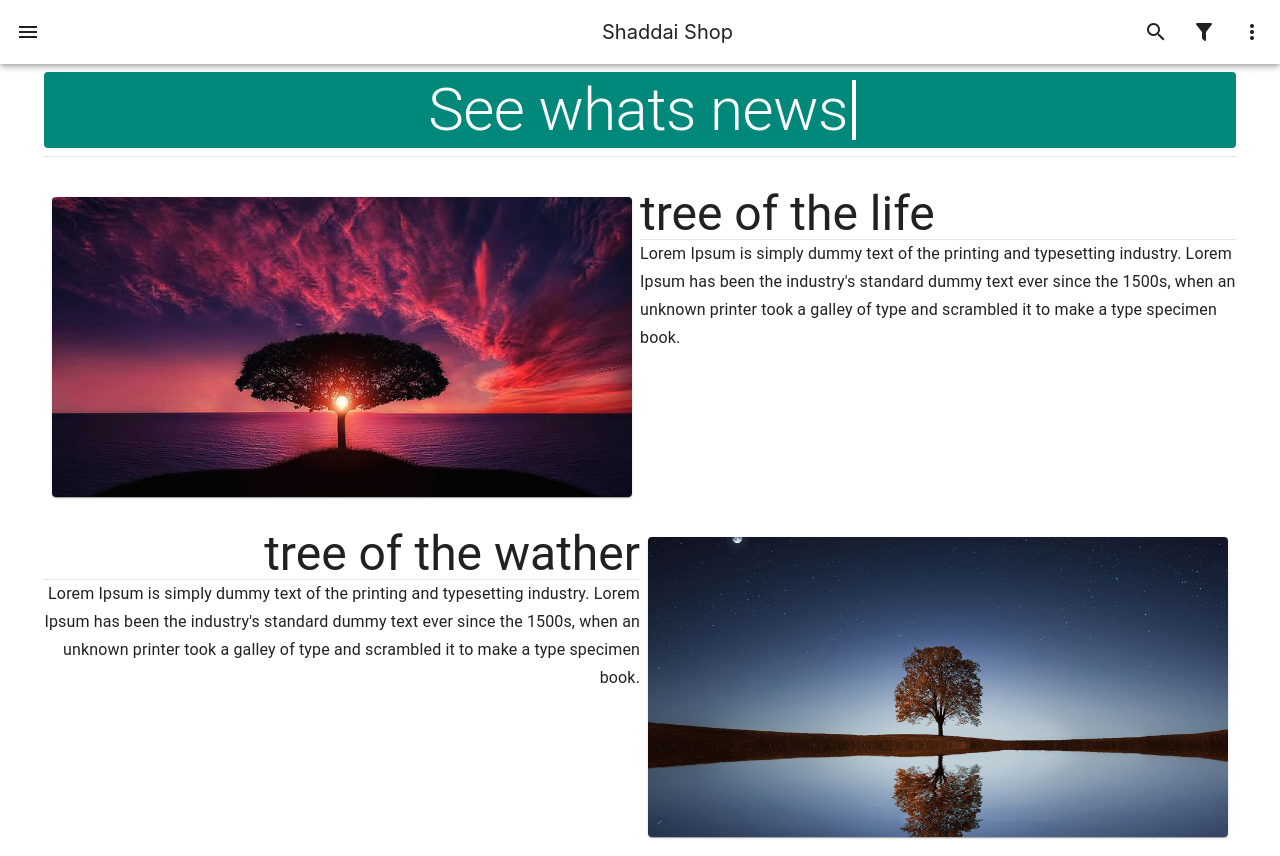
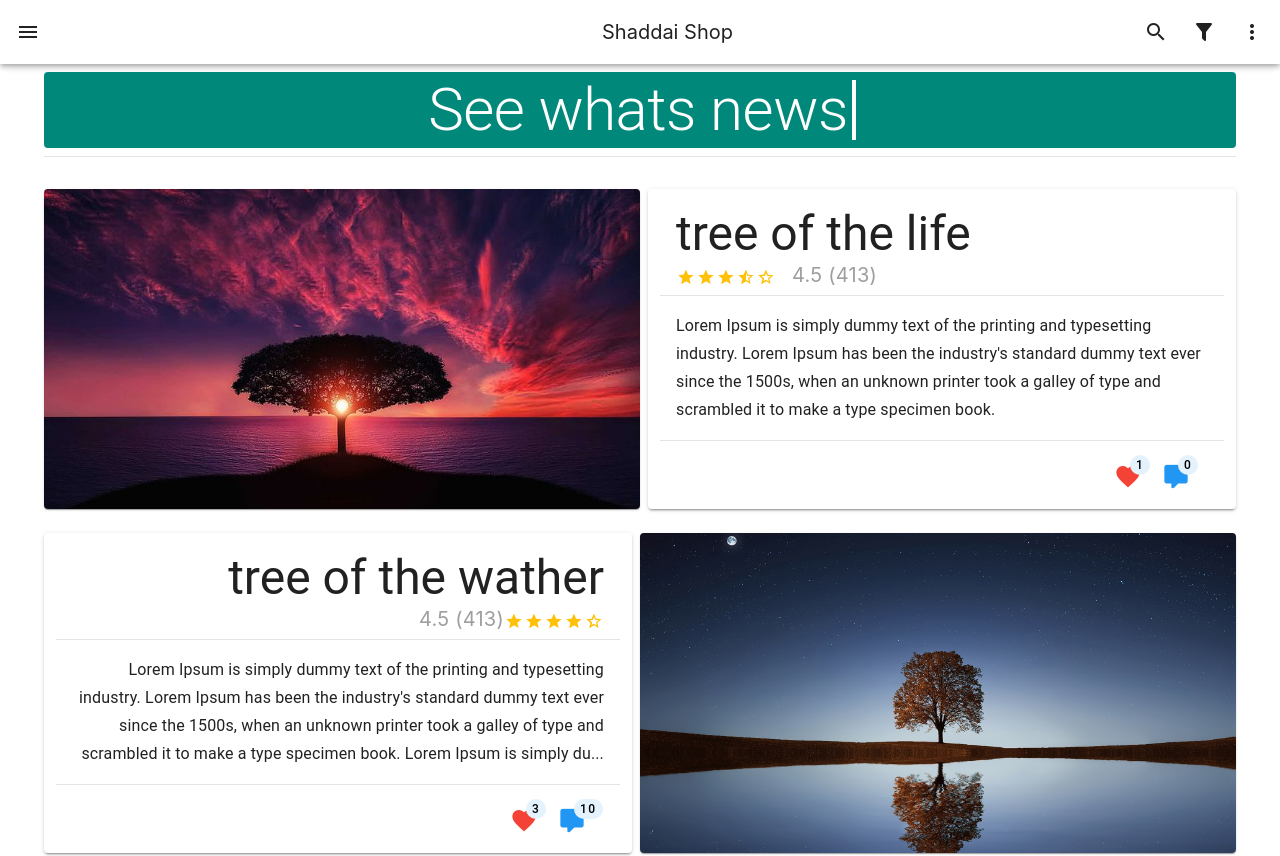
Before and after one commit to danielmen-mx/cupboard, a Vue app: page / in a window 1280 px wide. Shown: the top 856 px of the page. Built offline with nearby package versions, Linux system fonts and the light colour scheme.

Commit message:
#comment finish posts file

```diff
--- a/src/components/Home/Posts.vue
+++ b/src/components/Home/Posts.vue
@@ -5,7 +5,7 @@
   >
     <v-row no-gutters v-if="indexPair(i) == true" class="py-6">
       <v-col
-        class="pa-2"
+        class="mr-2"
         sm="5"
         md="6"
       >
@@ -14,7 +14,7 @@
             :src="post.img"
             lazy-src="/logo/shadai-main.jpeg"
             @click="redirect(post.id)"
-            height="300"
+            height="320"
             cover
             class="cursor-pointer"
           >
@@ -30,19 +30,121 @@
         </v-card>
       </v-col>
       <v-col class="text-left">
-        <p class="text-h3">{{ post.title }}</p>
-        <v-divider></v-divider>
-        <p class="text-subtitle-1">{{ post.description }}</p>
+        <v-hover>
+          <template v-slot:default="{ isHovering, props }">
+            <v-card
+              class="elevation-2 pa-3"
+              v-bind="props"
+              :color="isHovering ? 'light-green' : undefined"
+              height="320"
+            >
+              <v-card-title>
+                <p class="text-h3 pb-3">{{ post.title }}</p>
+                <v-row
+                  align="center"
+                  class="mx-0 pb-2"
+                >
+                  <v-rating
+                    :model-value="post.rating"
+                    color="amber"
+                    density="compact"
+                    half-increments
+                    readonly
+                    size="small"
+                  ></v-rating>
+
+                  <div class="text-grey ms-4">
+                    4.5 (413)
+                  </div>
+                </v-row>
+              </v-card-title>
+              <v-divider></v-divider>
+              <v-card-text>
+                <p class="text-subtitle-1">{{ limitText(post.description) }}</p>
+              </v-card-text>
+              <v-divider></v-divider>
+              <v-card-actions>
+                <v-list-item class="w-100">
+                  <template v-slot:append>
+                    <div class="justify-self-end">
+                      <v-btn icon>
+                        <v-badge :content="post.reaction" color="blue-lighten-5">
+                          <v-icon size="large" icon="mdi-heart" color="red" @click="addReaction(post)"></v-icon>
+                        </v-badge>
+                      </v-btn>
+                    </div>
+                    <v-btn icon>
+                      <v-badge :content="post.comments" color="blue-lighten-5">
+                        <v-icon size="large" icon="mdi-comment" color="blue" @click="redirect(post.id)"></v-icon>
+                      </v-badge>
+                    </v-btn>
+                  </template>
+                </v-list-item>
+              </v-card-actions>
+            </v-card>
+          </template>
+        </v-hover>
       </v-col>
     </v-row>
+
     <v-row no-gutters v-else>
       <v-col class="text-right">
-        <p class="text-h3">{{ post.title }}</p>
-        <v-divider></v-divider>
-        <p class="text-subtitle-1">{{ post.description }}</p>
+        <v-hover>
+          <template v-slot:default="{ isHovering, props }">
+            <v-card
+              class="elevation-2 pa-3"
+              v-bind="props"
+              :color="isHovering ? 'light-green' : undefined"
+              height="320"
+            >
+              <v-card-title>
+                <p class="text-h3 pb-3">{{ post.title }}</p>
+                <v-row
+                  class="mx-0 pb-2 d-flex flex-row-reverse"
+                >
+                  <v-rating
+                    :model-value="post.rating"
+                    color="amber"
+                    density="compact"
+                    half-increments
+                    readonly
+                    size="small"
+                  ></v-rating>
+
+                  <div class="text-grey ms-4">
+                    4.5 (413)
+                  </div>
+                </v-row>
+              </v-card-title>
+              <v-divider></v-divider>
+              <v-card-text>
+                <p class="text-subtitle-1">{{ limitText(post.description) }}</p>
+              </v-card-text>
+              <v-divider></v-divider>
+              <v-card-actions>
+                <v-list-item class="w-100">
+                  <template v-slot:append>
+                    <div class="justify-self-end">
+                      <v-btn icon>
+                        <v-badge :content="post.reaction" color="blue-lighten-5">
+                          <v-icon size="large" icon="mdi-heart" color="red" @click="addReaction(post)"></v-icon>
+                        </v-badge>
+                      </v-btn>
+                    </div>
+                    <v-btn icon>
+                      <v-badge :content="post.comments" color="blue-lighten-5">
+                        <v-icon size="large" icon="mdi-comment" color="blue" @click="redirect(post.id)"></v-icon>
+                      </v-badge>
+                    </v-btn>
+                  </template>
+                </v-list-item>
+              </v-card-actions>
+            </v-card>
+          </template>
+        </v-hover>
       </v-col>
       <v-col
-        class="pa-2"
+        class="ml-2"
         sm="5"
         md="6"
       >
@@ -51,7 +153,7 @@
             :src="post.img"
             lazy-src="/logo/shadai-main.jpeg"
             @click="redirect(post.id)"
-            height="300"
+            height="320"
             cover
             class="cursor-pointer"
           >
@@ -80,39 +182,56 @@
 </template>
 <script>
 export default {
+  inject:['strLimit'],
   data() {
     return {
+      chance: 1,
       page: 1,
       posts: [
         {
           id: 1,
           img: "/images/example.jpg",
           title: "tree of the life",
-          description: "Lorem Ipsum is simply dummy text of the printing and typesetting industry. Lorem Ipsum has been the industry's standard dummy text ever since the 1500s, when an unknown printer took a galley of type and scrambled it to make a type specimen book."
+          description: "Lorem Ipsum is simply dummy text of the printing and typesetting industry. Lorem Ipsum has been the industry's standard dummy text ever since the 1500s, when an unknown printer took a galley of type and scrambled it to make a type specimen book.",
+          rating: 3.5,
+          reaction: 1,
+          comments: 0
         },
         {
           id: 2,
           img: "/images/example-1.jpg",
           title: "tree of the wather",
-          description: "Lorem Ipsum is simply dummy text of the printing and typesetting industry. Lorem Ipsum has been the industry's standard dummy text ever since the 1500s, when an unknown printer took a galley of type and scrambled it to make a type specimen book."
+          description: "Lorem Ipsum is simply dummy text of the printing and typesetting industry. Lorem Ipsum has been the industry's standard dummy text ever since the 1500s, when an unknown printer took a galley of type and scrambled it to make a type specimen book. Lorem Ipsum is simply dummy text of the printing and typesetting industry. Lorem Ipsum has been the industry's standard dummy text ever since the 1500s, when an unknown printer took a galley of type and scrambled it to make a type specimen book, Lorem Ipsum is simply dummy text of the printing and typesetting industry. Lorem Ipsum has been the industry's standard dummy text ever since the 1500s, when an unknown printer took a galley of type and scrambled it to make a type specimen book, Lorem Ipsum is simply dummy text of the printing and typesetting industry. Lorem Ipsum has been the industry's standard dummy text ever since the 1500s, when an unknown printer took a galley of type and scrambled it to make a type specimen book",
+          rating: 4,
+          reaction: 3,
+          comments: 10
         },
         {
           id: 3,
           img: "/images/example-2.jpeg",
           title: "someone lossing",
-          description: "Lorem Ipsum is simply dummy text of the printing and typesetting industry. Lorem Ipsum has been the industry's standard dummy text ever since the 1500s, when an unknown printer took a galley of type and scrambled it to make a type specimen book."
+          description: "Lorem Ipsum is simply dummy text of the printing and typesetting industry. Lorem Ipsum has been the industry's standard dummy text ever since the 1500s, when an unknown printer took a galley of type and scrambled it to make a type specimen book.",
+          rating: 1,
+          reaction: 5,
+          comments: 74
         },
         {
           id: 4,
           img: null,
           title: "no image",
-          description: "Lorem Ipsum is simply dummy text of the printing and typesetting industry. Lorem Ipsum has been the industry's standard dummy text ever since the 1500s, when an unknown printer took a galley of type and scrambled it to make a type specimen book."
+          description: "Lorem Ipsum is simply dummy text of the printing and typesetting industry. Lorem Ipsum has been the industry's standard dummy text ever since the 1500s, when an unknown printer took a galley of type and scrambled it to make a type specimen book.",
+          rating: 3.5,
+          reaction: 0,
+          comments: 6
         },
         {
           id: 5,
           img: null,
           title: "no image in other side",
-          description: "Lorem Ipsum is simply dummy text of the printing and typesetting industry. Lorem Ipsum has been the industry's standard dummy text ever since the 1500s, when an unknown printer took a galley of type and scrambled it to make a type specimen book."
+          description: "Lorem Ipsum is simply dummy text of the printing and typesetting industry. Lorem Ipsum has been the industry's standard dummy text ever since the 1500s, when an unknown printer took a galley of type and scrambled it to make a type specimen book.",
+          rating: 4.5,
+          reaction: 10,
+          comments: 23
         },
       ]
     }
@@ -124,6 +243,20 @@ export default {
     },
     redirect(id) {
       console.log('redirecting to id...' + id)
+    },
+    async addReaction(post) {
+      // let react = await axios.post()
+
+      if (this.chance > 0) {
+        this.chance = 0
+        return post.reaction = post.reaction + 1
+      }
+
+      this.chance = 1
+      return post.reaction = post.reaction - 1
+    },
+    limitText(text) {
+      return this.strLimit(text, 270)
     }
   }
 }
```
